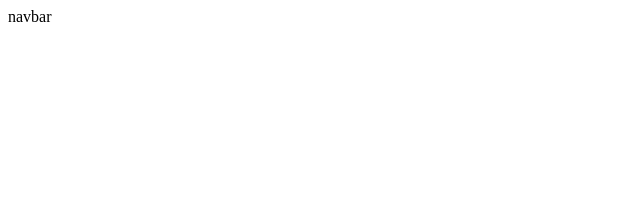
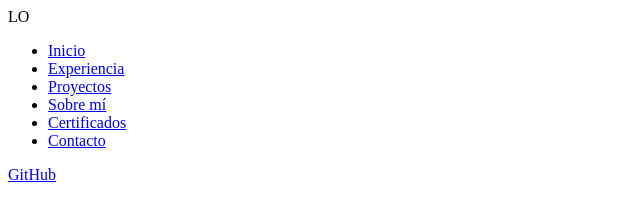
Before and after one commit to Luiseoma/luis-omana-portfolio, a plain HTML site: page index.html in a window 1280 px wide. Shown: the whole page, without its empty margins (0-640 px from the left). Drawn offline with Linux system fonts and the light colour scheme.

Commit message:
feat: creada la estructura de navegación

```diff
--- a/index.html
+++ b/index.html
@@ -13,14 +13,34 @@
 </head>
 <body>
     <header>
-        navbar
+        <nav>
+
+            <div class="logo">
+                LO
+            </div>
+
+            <ul class="nav-links">
+                <li><a href="#inicio">Inicio</a></li>
+                <li><a href="#experiencia">Experiencia</a></li>
+                <li><a href="#proyectos">Proyectos</a></li>
+                <li><a href="#sobre-mi">Sobre mí</a></li>
+                <li><a href="#certificados">Certificados</a></li>
+                <li><a href="#contacto">Contacto</a></li>
+            </ul>
+
+            <div class="social-links">
+                <a href="#" target=""_blank">
+                    GitHub
+                </a>
+            </div>
+        </nav>
     </header>
-    <main>
+    <main id="inicio">
         <section id="hero">
             <!--Presentación principal-->
         </section>
 
-        <section id="pilares">
+        <section id="experiencia">
            <!--Desarrollo / Data / Administración-->
         </section>
 
@@ -36,7 +56,7 @@
             <!--Cursos y certificados-->
         </section>
     </main>
-    <footer>
+    <footer id="contacto">
         <!--Contacto-->
     </footer>
 </body>
```
